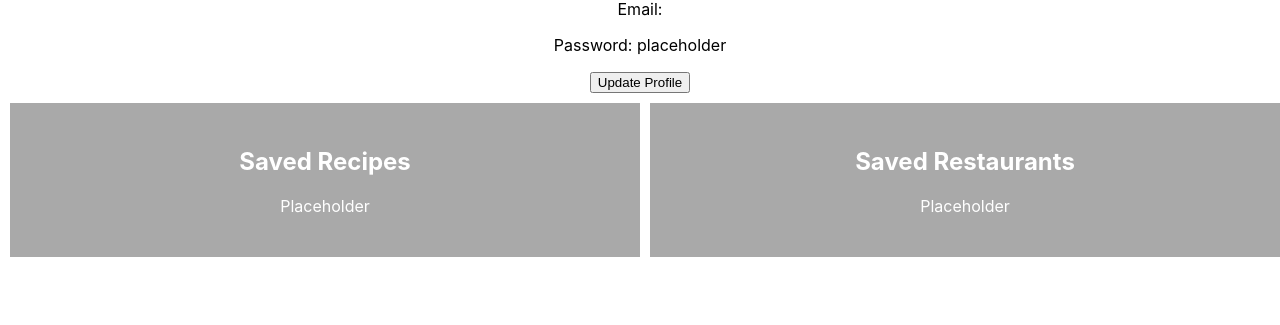
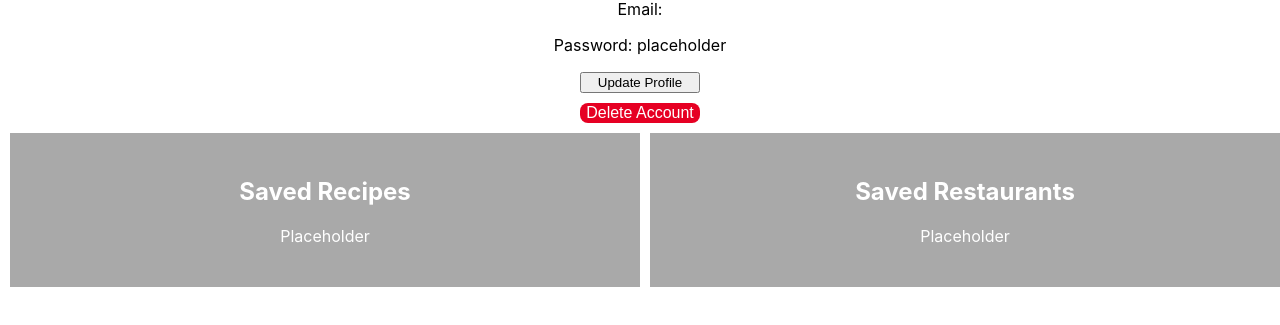
Before and after one commit to GikaiA/food-rec, a React (Vite) app in the folder food-rec/: page /profile in a window 1280 px wide. Shown: the part 221-546 px from the top of the page. Built offline with nearby package versions, Linux system fonts and the light colour scheme; no server answers.

Commit message:
added delete button

```diff
--- a/food-rec/src/Profile/Profile.css
+++ b/food-rec/src/Profile/Profile.css
@@ -11,8 +11,21 @@
   display: block;
 }
 
+.buttons{
+  display: inline-grid;
+  margin-bottom: 10px;
+
+}
 .update-button{
     margin-bottom: 10px;
+}
+
+.delete-button{
+  font-size: 16px;
+  border: transparent;
+  border-radius: 8px;
+  background-color: var(--primary-red);
+  color: white;
 }
 .saved-info-section {
   display: flex;
--- a/food-rec/src/Profile/Profile.jsx
+++ b/food-rec/src/Profile/Profile.jsx
@@ -1,50 +1,49 @@
-import React, {useEffect, useState} from 'react';
-import './Profile.css';
-import { onAuthStateChanged } from 'firebase/auth';
-import { auth } from '../firebase';
+import React, { useEffect, useState } from "react";
+import "./Profile.css";
+import { onAuthStateChanged } from "firebase/auth";
+import { auth } from "../firebase";
 
 function Profile() {
   const [user, setUser] = useState(null);
-  const [firstname, setFirstName] = useState('');
+  const [firstname, setFirstName] = useState("");
 
   useEffect(() => {
-
-
     const unsubscribe = onAuthStateChanged(auth, (currentUser) => {
       if (currentUser) {
         setUser(currentUser);
         // Get first name from displayName
-        setFirstName(currentUser.displayName || 'User');
+        setFirstName(currentUser.displayName || "User");
       }
     });
 
     return () => unsubscribe();
- })
+  });
   return (
-    <div className='profile'>
+    <div className="profile">
       <h1>Welcome, {firstname}!</h1>
-      <div className='profile-section'>
+      <div className="profile-section">
         <h1>My Information</h1>
-        <div className='information-section'>
+        <div className="information-section">
           <p>Email: {user?.email}</p>
           <p>Password: placeholder</p>
-          <button className='update-button'>
-            Update Profile
-          </button>
-          <div className='saved-info-section'>
-            <div className='sub-info'>
+          <div className="buttons">
+            <button className="update-button">Update Profile</button>
+            <button className="delete-button">Delete Account</button>
+          </div>
+        </div>
+        <div className="saved-info-section">
+          <div className="sub-info">
             <h2>Saved Recipes</h2>
             <p>Placeholder</p>
           </div>
-            <div className='sub-info'>
+          <div className="sub-info">
             <h2>Saved Restaurants</h2>
             <p>Placeholder</p>
           </div>
         </div>
       </div>
     </div>
-    </div>
-  )
+  );
 }
 
-export default Profile
+export default Profile;
```
Lines whose indentation alone changed are shown as unchanged.
